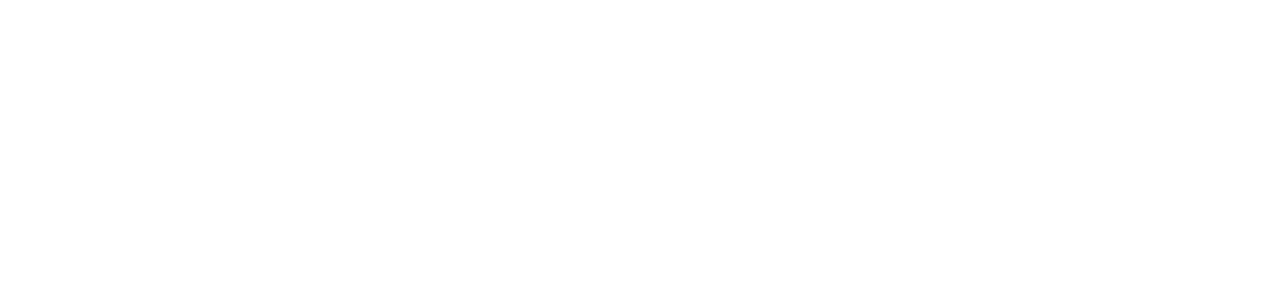
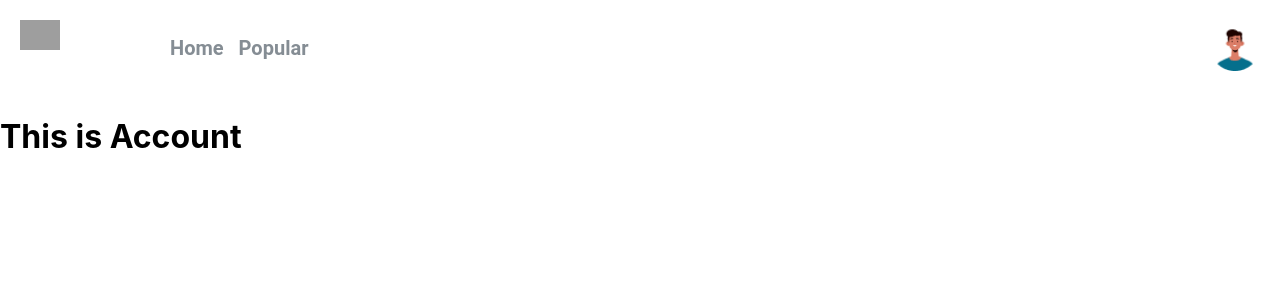
Before and after one commit to Venkataramanakoppisetti/Nxtwave-Mini-Project, a React (Create React App) app in the folder mini-project/: page /account in a window 1280 px wide. Before the commit this address had no page. Shown: the top 300 px of the page. Built offline with nearby package versions, Linux system fonts and the light colour scheme; grey boxes are pictures that could not be loaded.

Commit message:
Header done

```diff
--- a/mini-project/src/App.js
+++ b/mini-project/src/App.js
@@ -2,6 +2,8 @@
 import { BrowserRouter as Router, Routes, Route } from 'react-router-dom';
 import Login from './components/Login';
 import Home from './components/Home';
+import Popular from './components/Popular';
+import Account from './components/Account';
 import './App.css';
 
 function App() {
@@ -11,6 +13,8 @@
         <Routes>
           <Route path="/" element={<Home />} />
           <Route path="/login" element={<Login />} />
+          <Route path="/popular" element={<Popular />} />
+          <Route path="/account" element={<Account />} />
         </Routes>
       </Router>
     </div>
--- /dev/null
+++ b/mini-project/src/components/Account/index.js
@@ -0,0 +1,16 @@
+import React from 'react';
+import Header from '../Header';
+
+const Account = () => {
+  return (
+    <>
+        <Header />
+        <div>
+            <h1>This is Account</h1>
+        </div>
+    </>
+
+  )
+}
+
+export default Account
--- /dev/null
+++ b/mini-project/src/components/Header/index.css
@@ -0,0 +1,52 @@
+.nav-header-container {
+    display: flex;
+    justify-content: space-between;
+    align-items: center;
+    height: 12vh;
+    padding: 0 20px;
+    background-color: transparent;
+}
+
+.first-container {
+    display: flex;
+    gap: 150px;
+}
+
+.logo-container {
+    display: flex;
+    align-items: center;
+}
+
+.web-logo {
+    height: 30px;
+}
+
+.home-popular-container {
+    display: flex;
+    gap: 15px;
+    list-style-type: none; /* Ensure list style is removed */
+    padding: 0; /* Reset padding for ul */
+    margin: 0; /* Reset margin for ul */
+}
+
+.nav-link {
+    text-decoration: none; /* Remove underline */
+    color: rgb(133, 141, 148);
+    font-size: 20px;
+    font-family: "Roboto";
+    font-weight: 600;
+}
+
+.account-search-container {
+    display: flex;
+    align-items: center;
+    gap: 15px;
+}
+
+.search-icon {
+    height: 40px;
+}
+
+.avatar-icon {
+    height: 50px;
+}
--- /dev/null
+++ b/mini-project/src/components/Header/index.js
@@ -0,0 +1,40 @@
+import React from 'react';
+import { Link } from 'react-router-dom';
+import searchIcon from '../../Assets/search-icon.png';
+import avatarIcon from '../../Assets/Avatar-icon.png';
+import './index.css';
+
+const Header = () => {
+    return (
+        <nav className='nav-header-container'>
+            <div className="first-container">
+                <div className="logo-container">
+                    <Link to={"/"}>
+                        <img
+                            src="https://res.cloudinary.com/ddry7fpzp/image/upload/v1662296727/Movies_Logo_vr3wvf.png"
+                            alt="Logo"
+                            className="web-logo"
+                        />
+                    </Link>
+                </div>
+                <ul className="home-popular-container">
+                    <li>
+                        <Link to={'/'} className='nav-link'>Home</Link>
+                    </li>
+                    <li>
+                        <Link to={'/popular'} className='nav-link'>Popular</Link>
+                    </li>
+                </ul>
+            </div>
+
+            <div className="account-search-container">
+                <img src={searchIcon} alt="search" className="search-icon" />
+                <Link to={'/account'}>
+                    <img src={avatarIcon} alt="avatar" className="avatar-icon" />
+                </Link>
+            </div>
+        </nav>
+    )
+}
+
+export default Header;
--- a/mini-project/src/components/Home/index.js
+++ b/mini-project/src/components/Home/index.js
@@ -1,11 +1,14 @@
 import React from 'react';
+import Header from '../Header';
 
 const Home = () => {
   return (
     <>
-      <div>
-        <h1>This is Home</h1>
+      <Header />
+      <div className="poster-container">
+
       </div>
+      <div className="trending-now-originals-container"></div>
     </>
   );
 }
--- a/mini-project/src/components/Login/index.css
+++ b/mini-project/src/components/Login/index.css
@@ -31,7 +31,8 @@
     padding: 20px;
     border-radius: 10px;
     width: 400px;
-    height: 320px;
+    min-height: 320px;
+    height: auto;
     box-sizing: border-box;
 }
 
--- a/mini-project/src/components/Login/index.js
+++ b/mini-project/src/components/Login/index.js
@@ -97,8 +97,9 @@
                                 onChange={onChangePassword}
                             />
                         </div>
+                        {showSubmitError && <p className="error-message">{errorMsg}</p>}
                         <button type="submit" className="submit-button">Login</button>
-                        {showSubmitError && <p className="error-message">{errorMsg}</p>}
+
                     </form>
                 </div>
             </div>
--- /dev/null
+++ b/mini-project/src/components/Popular/index.js
@@ -0,0 +1,16 @@
+import React from 'react';
+import Header from '../Header';
+
+const Popular = () => {
+  return (
+    <>
+        <Header />
+        <div>
+            <h1>This is Popular</h1>
+        </div>
+    </>
+
+  )
+}
+
+export default Popular
```
Also changed, not shown: mini-project/src/Assets/Avatar-icon.png (added), mini-project/src/Assets/search-icon.png (added), mini-project/src/components/Account/index.css (added), mini-project/src/components/Popular/index.css (added).
